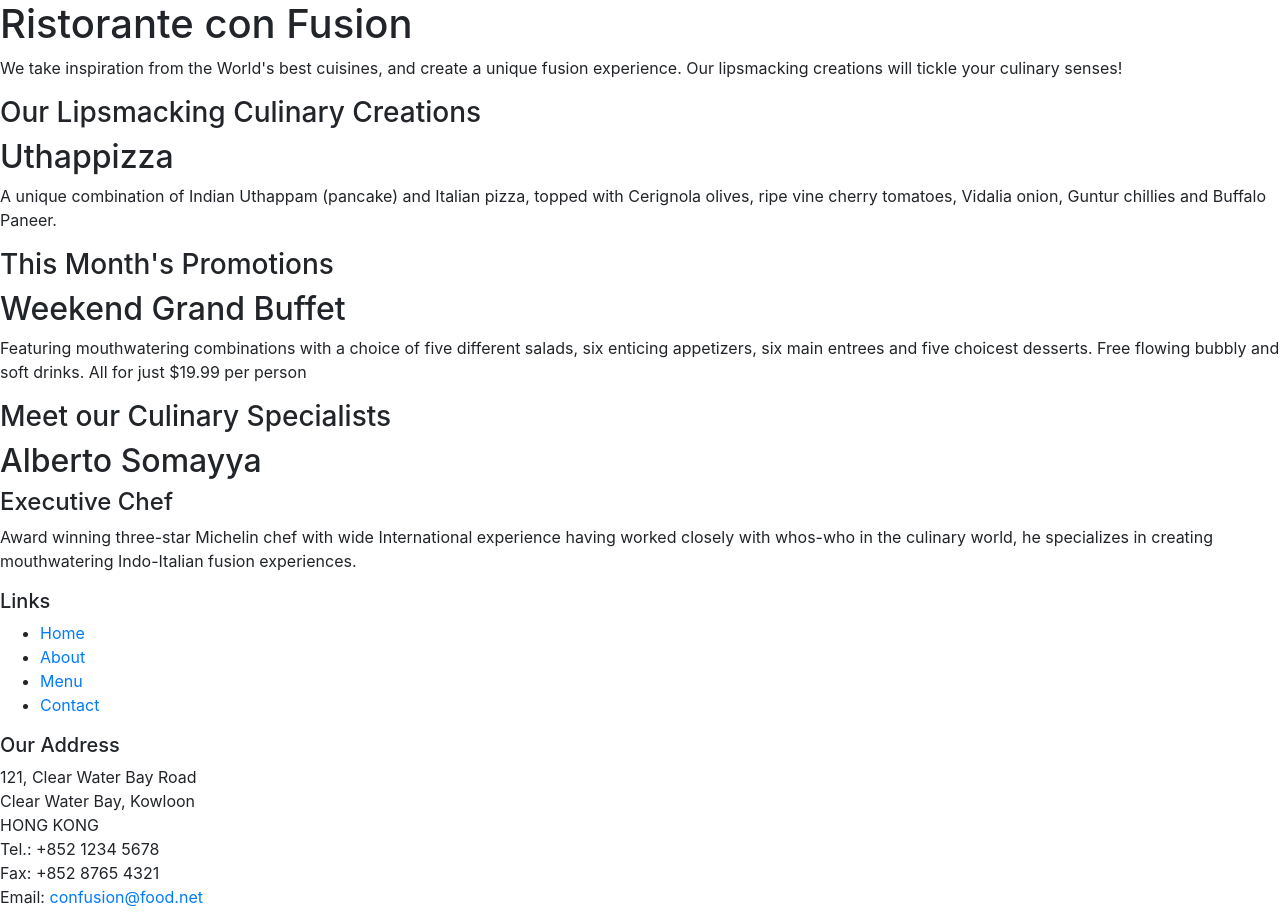
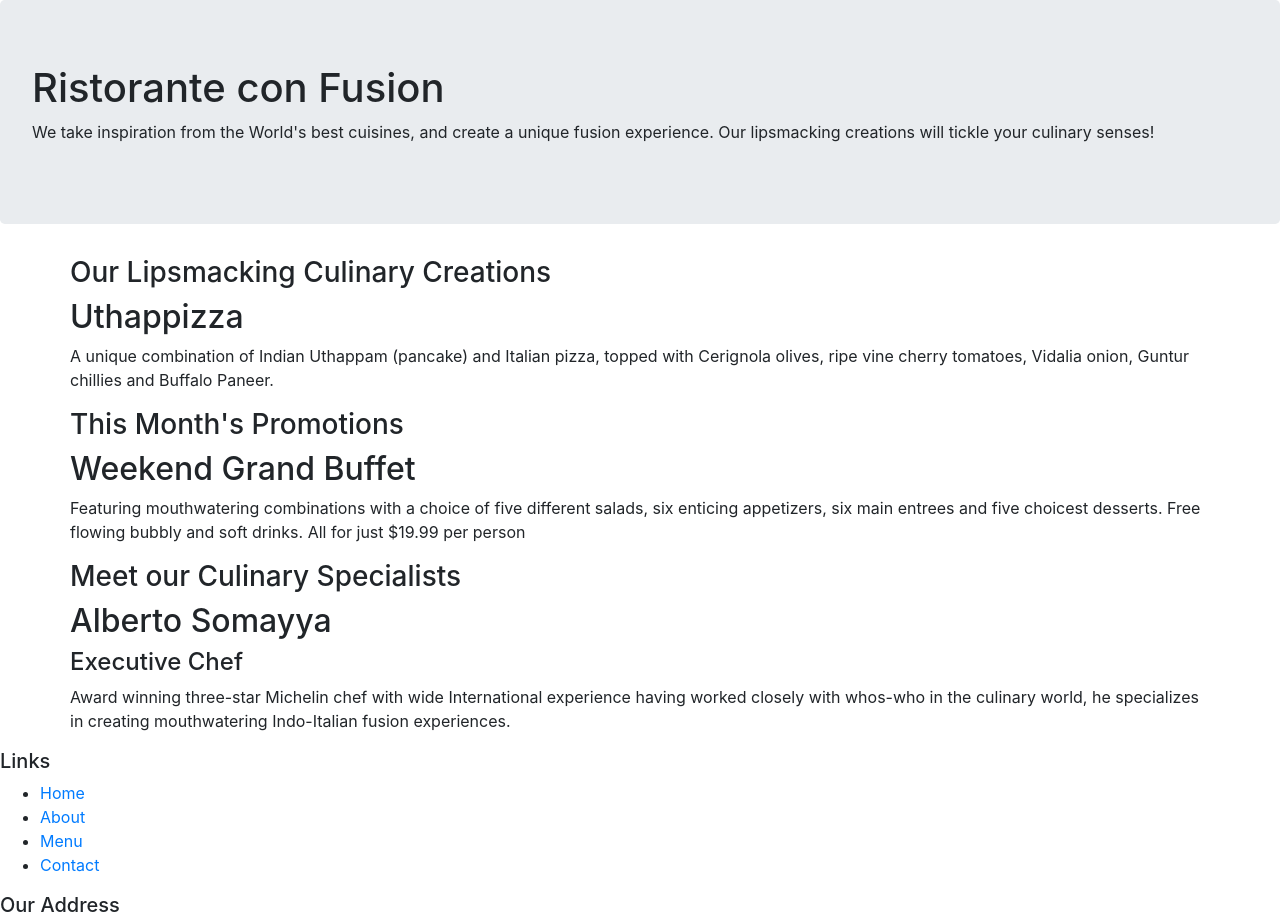
Before and after one commit to jasonray/coursera-front-end-ui, a website: page conFusion/index.html in a window 1280 px wide. Shown: the top 920 px of the page. Drawn offline with nearby package versions, Linux system fonts and the light colour scheme.

Commit message:
apply container tag

```diff
--- a/conFusion/index.html
+++ b/conFusion/index.html
@@ -15,7 +15,7 @@
 
 <body>
 
-    <header>
+    <header class="jumbotron">
         <div>
             <div>
                 <div>
@@ -28,8 +28,8 @@
         </div>
     </header>
 
-    <div>
-        <div>
+    <div class="container">
+        <div class="row">
             <div>
                 <h3>Our Lipsmacking Culinary Creations</h3>
             </div>
@@ -40,7 +40,7 @@
         </div>
 
 
-        <div>
+        <div class="row">
             <div>
                 <h3>This Month's Promotions</h3>
             </div>
@@ -50,7 +50,7 @@
             </div>
         </div>
 
-        <div>
+        <div class="row">
             <div>
                 <h3>Meet our Culinary Specialists</h3>
             </div>
```
